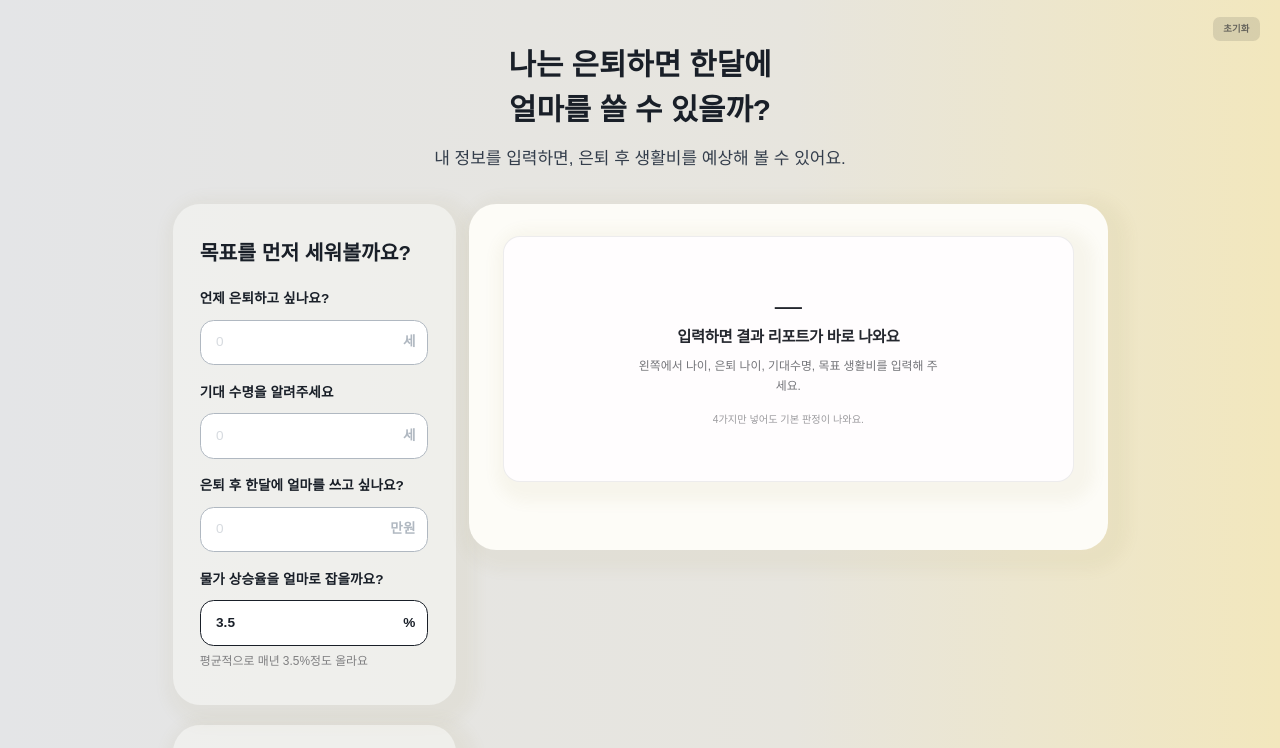
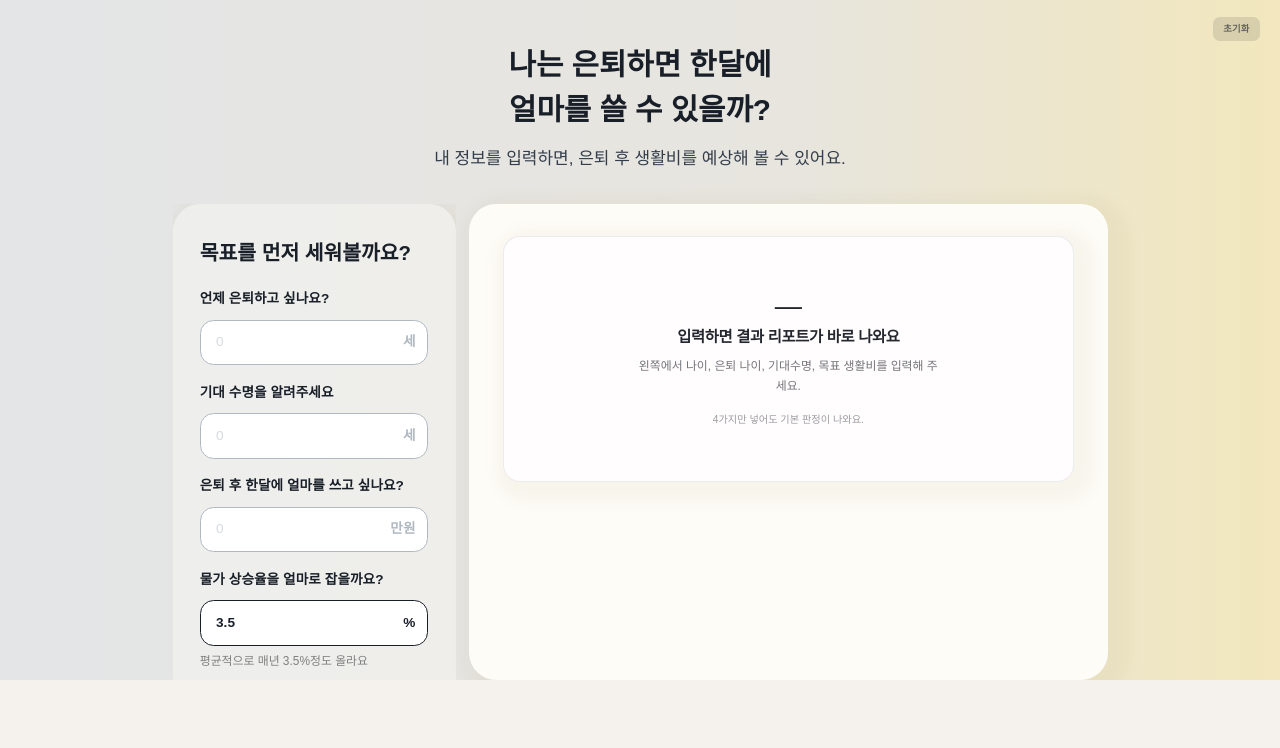
Before and after one commit to jaechi-factory/retirement-planner, a React (Vite) app: page / in a window 1280 px wide. Shown: the top 748 px of the page. Built offline with nearby package versions, Linux system fonts and the light colour scheme; a web font is replaced by a local one.

Commit message:
style: independent panel scroll with hidden scrollbar

```diff
--- a/src/App.tsx
+++ b/src/App.tsx
@@ -6,7 +6,8 @@ export default function App() {
   return (
     <div
       style={{
-        minHeight: '100vh',
+        height: '100vh',
+        overflow: 'hidden',
         background: 'var(--fig-page-bg)',
         display: 'flex',
         flexDirection: 'column',
@@ -59,9 +60,9 @@ export default function App() {
           display: 'flex',
           gap: 16,
           width: 1100,
-          paddingBottom: 80,
+          flex: 1,
+          minHeight: 0,
           boxSizing: 'border-box',
-          alignItems: 'flex-start',
         }}
       >
         <InputWorkbench />
--- a/src/components/layout/InputWorkbench.tsx
+++ b/src/components/layout/InputWorkbench.tsx
@@ -27,6 +27,9 @@ export default function InputWorkbench() {
       style={{
         width: 333,
         flexShrink: 0,
+        height: '100%',
+        overflowY: 'auto',
+        scrollbarWidth: 'none',
         display: 'flex',
         flexDirection: 'column',
         gap: 24,
--- a/src/components/layout/ResultWorkbench.tsx
+++ b/src/components/layout/ResultWorkbench.tsx
@@ -138,6 +138,9 @@ export default function ResultWorkbench() {
   const panelStyle = {
     flex: 1,
     minWidth: 0,
+    height: '100%',
+    overflowY: 'auto' as const,
+    scrollbarWidth: 'none' as const,
     padding: '38px 40px 80px',
     background: '#fdfcf7',
     borderRadius: 32,
--- a/src/index.css
+++ b/src/index.css
@@ -263,3 +263,11 @@ input[type=number]::-webkit-outer-spin-button {
   -webkit-appearance: none;
   margin: 0;
 }
+
+/* ── Hide scrollbar (cross-browser) ─────────────────────────── */
+* {
+  scrollbar-width: none;
+}
+*::-webkit-scrollbar {
+  display: none;
+}
```
